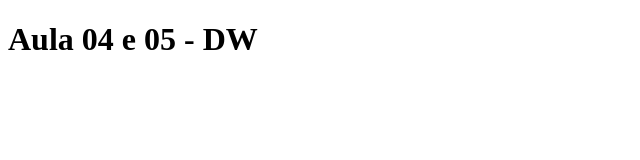
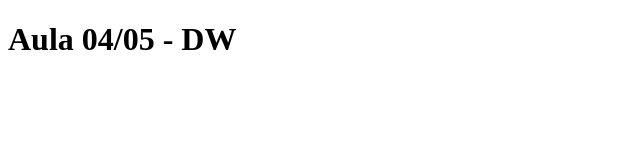
Before and after one commit to LuGustavo10/aula04, a plain HTML site: page index.html in a window 1280 px wide. Shown: the whole page, without its empty margins (0-640 px from the left). Drawn offline with Linux system fonts and the light colour scheme.

Commit message:
Update index.html
Co-Authored-By: Murilo <160414669+Celegattodev@users.noreply.github.com>
Co-Authored-By: Viviane Rezende <160331694+Viviane-rezende@users.noreply.github.com>

```diff
--- a/index.html
+++ b/index.html
@@ -7,7 +7,7 @@
 </head>
 <body>
 
-    <h1>Aula 04 e 05 - DW</h1>
+    <h1>Aula 04/05 - DW</h1>
 
 </body>
 </html>
```
